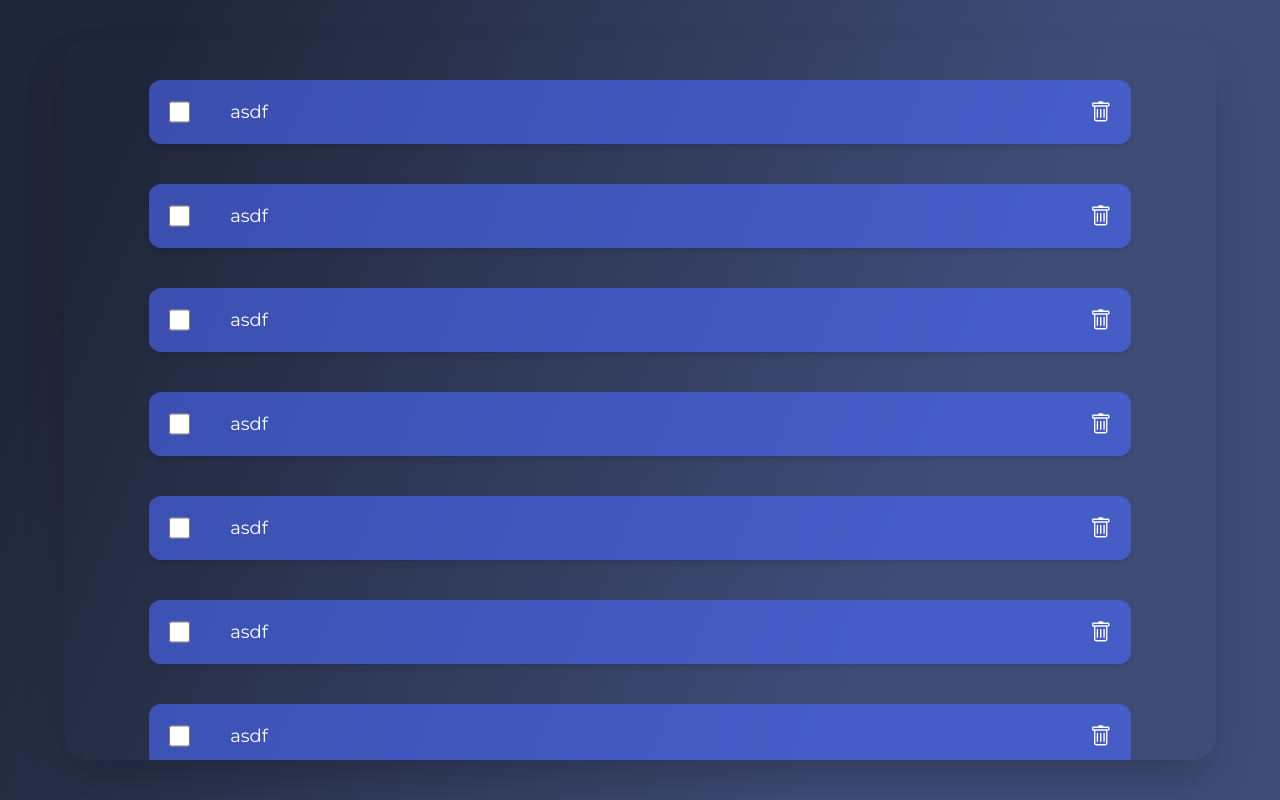
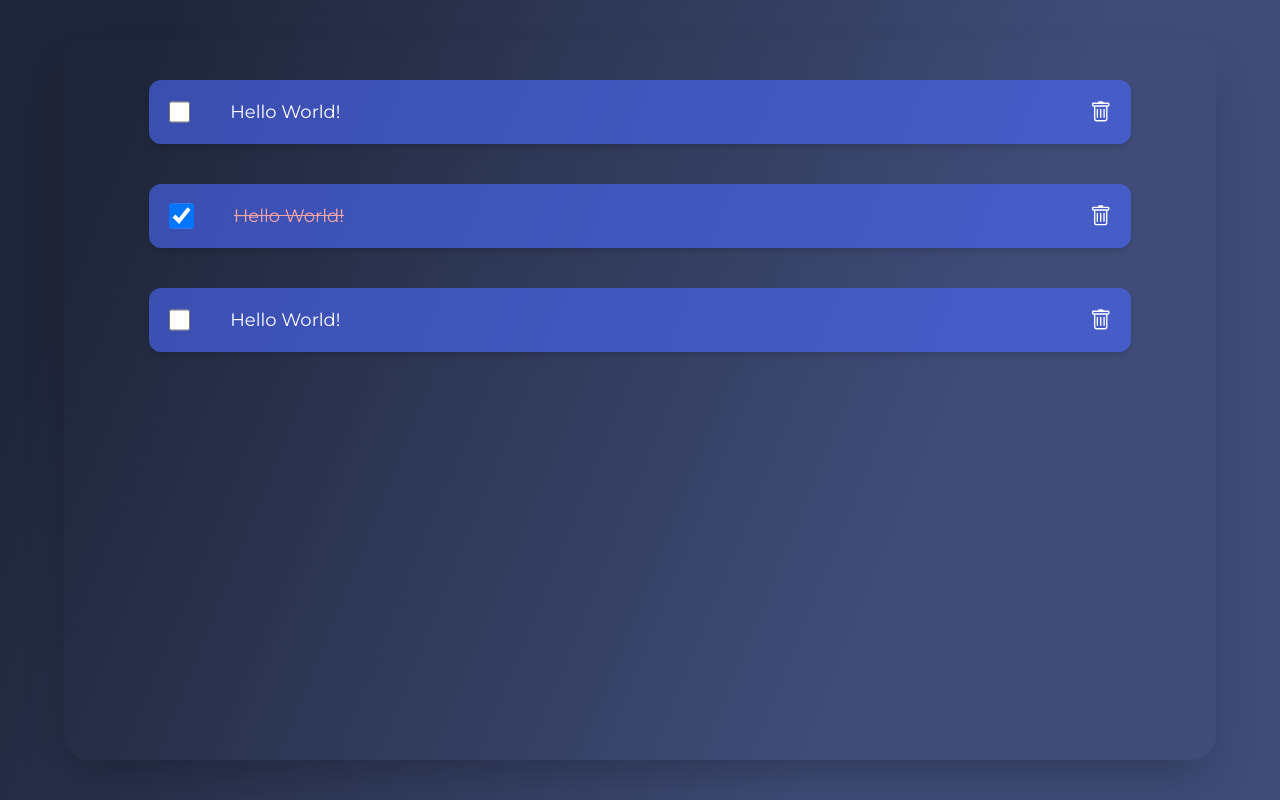
Before and after one commit to nesharp/simpletodo, a React (Create React App) app: page / in a window 1280 px wide. Built offline with nearby package versions, Linux system fonts and the light colour scheme.

Commit message:
second-day-commit

```diff
--- a/src/App.tsx
+++ b/src/App.tsx
@@ -1,21 +1,19 @@
 import React from 'react';
 import styles from './App.module.css';
-import Task from './components/Tasks/Tasks.module';
+import Task from './components/Task/Task.module';
+import Tasks from './components/Tasks/Tasks';
+import data from './data/data';
+
 function App() {
   return (
     <div className={styles.app}>
-      <Task _id="sdf" text='asdf' isCompleted={false} />
-      <Task _id="sdf" text='asdf' isCompleted={false} />
-      <Task _id="sdf" text='asdf' isCompleted={false} />
-      <Task _id="sdf" text='asdf' isCompleted={false} />
-      <Task _id="sdf" text='asdf' isCompleted={false} />
-      <Task _id="sdf" text='asdf' isCompleted={false} />
-      <Task _id="sdf" text='asdf' isCompleted={false} />
-      <Task _id="sdf" text='asdf' isCompleted={false} />
-      <Task _id="sdf" text='asdf' isCompleted={false} />
-
+      <Tasks {...data} />
+      {/* formasdlfkja;ldskfj */}
     </div>
   );
+
 }
 
+
+
 export default App;
--- a/src/components/Tasks/Tasks.module.tsx
+++ b/src/components/Task/Task.module.tsx
@@ -1,5 +1,5 @@
 import React, { FC, ReactComponentElement } from "react";
-import styles from "./Tasks.module.css";
+import styles from "./Task.module.css";
 import { useState } from "react";
 import { ITask } from "../../interfaces/ITask";
 import {BsTrash} from 'react-icons/bs';
--- /dev/null
+++ b/src/components/Tasks/Tasks.tsx
@@ -0,0 +1,15 @@
+import React from 'react';
+import { ITask, ITasks } from '../../interfaces/ITask';
+import Task from '../Task/Task.module';
+import data from '../../data/data';
+
+
+const Tasks  = (todos:any) => {
+
+    return (
+        <div>
+            {Object.keys(todos).map((key) => <Task key={key} _id={todos[key]._id} text={todos[key].text} isCompleted={todos[key].isCompleted} />)}
+        </div>
+    );
+}
+export default Tasks;
--- /dev/null
+++ b/src/data/data.ts
@@ -0,0 +1,19 @@
+import { ITask } from "../interfaces/ITask";
+
+const data:ITask[] =[
+    {
+        _id: "5f5f67d8a5b9a3b3c8c3c3c3",
+        text: "Hello World!",
+        isCompleted: false
+    },{
+        _id: "5f5f67d8a5b9a3b3c8c3c3c4",
+        text: "Hello World!",
+        isCompleted: true
+    },{
+        _id: "5f5f67d8a5b9a3b3c8c3c3c5",
+        text: "Hello World!",
+        isCompleted: false
+    }
+]
+
+export default data;
--- a/src/interfaces/ITask.ts
+++ b/src/interfaces/ITask.ts
@@ -3,3 +3,6 @@ export interface ITask {
     text: string,
     isCompleted: boolean
 }
+export interface ITasks {
+    task: ITask
+}
```
Also changed, not shown: src/components/Task/Task.module.css (renamed from src/components/Tasks/Tasks.module.css).
